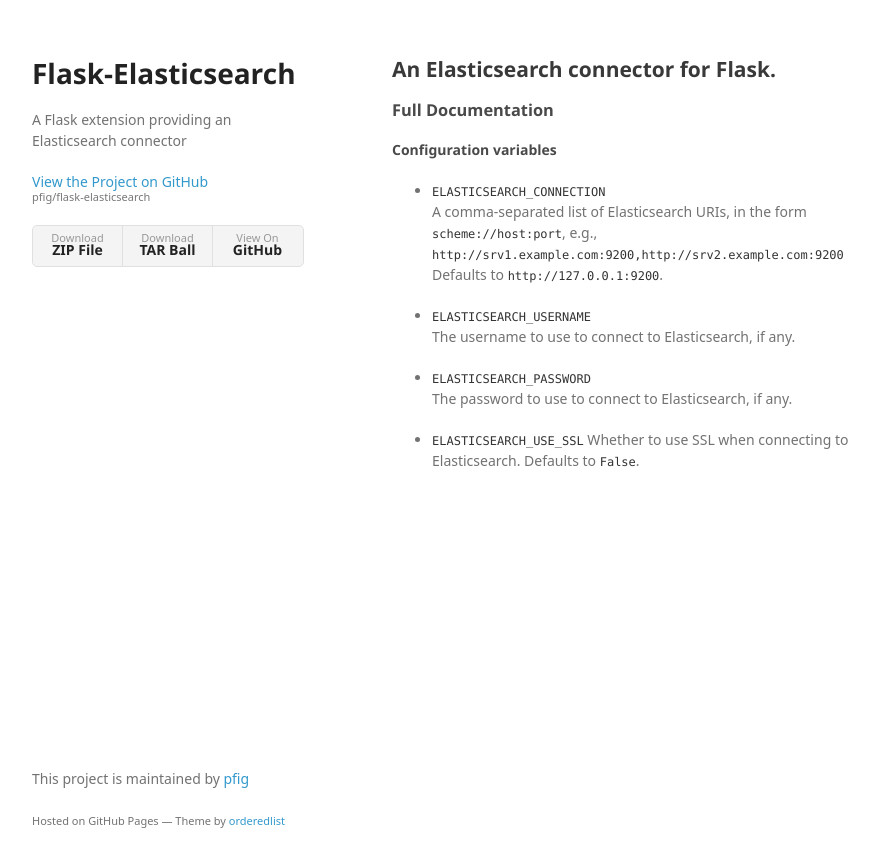
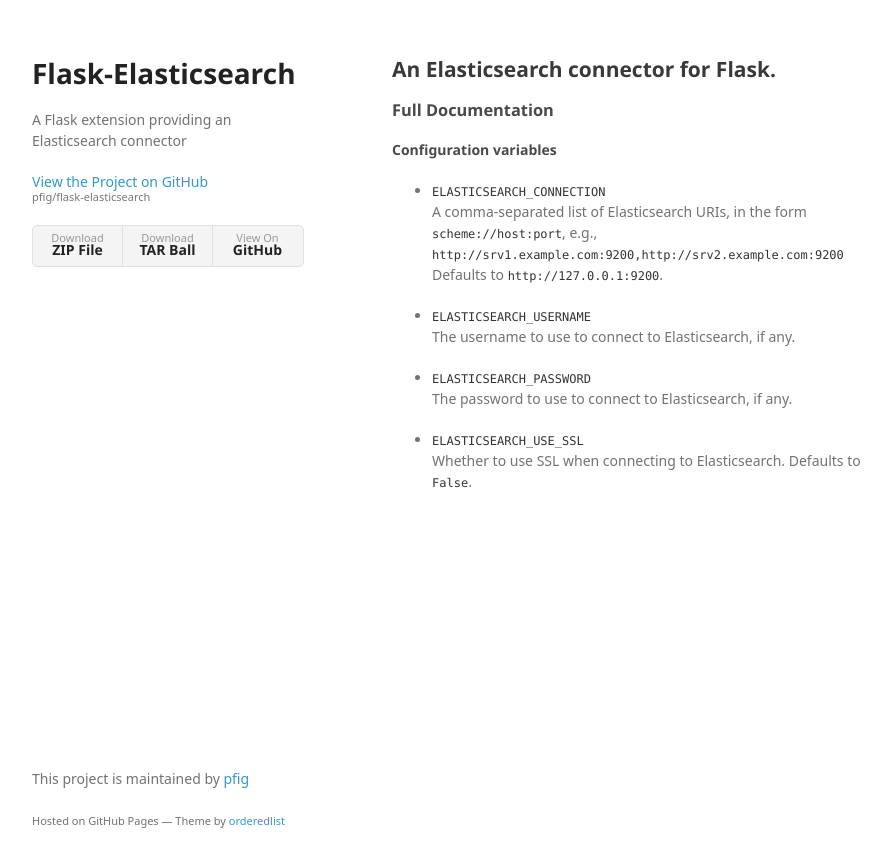
Before and after one commit to pfig/flask-elasticsearch, a Jekyll site: the page built from fulldocs.md, in a window 1280 px wide. Shown: the top 867 px of the page, without its empty margins (178-1069 px from the left). Built offline with Jekyll 4.4.1, drawn with Linux system fonts in a browser that asks for light colours; some web fonts are replaced.

Commit message:
Fixed missing br tag

```diff
--- a/fulldocs.md
+++ b/fulldocs.md
@@ -19,6 +19,6 @@
 * `ELASTICSEARCH_PASSWORD`<br>
   The password to use to connect to Elasticsearch, if any.
 
-* `ELASTICSEARCH_USE_SSL`
+* `ELASTICSEARCH_USE_SSL`<br>
   Whether to use SSL when connecting to Elasticsearch.
   Defaults to `False`.
```
